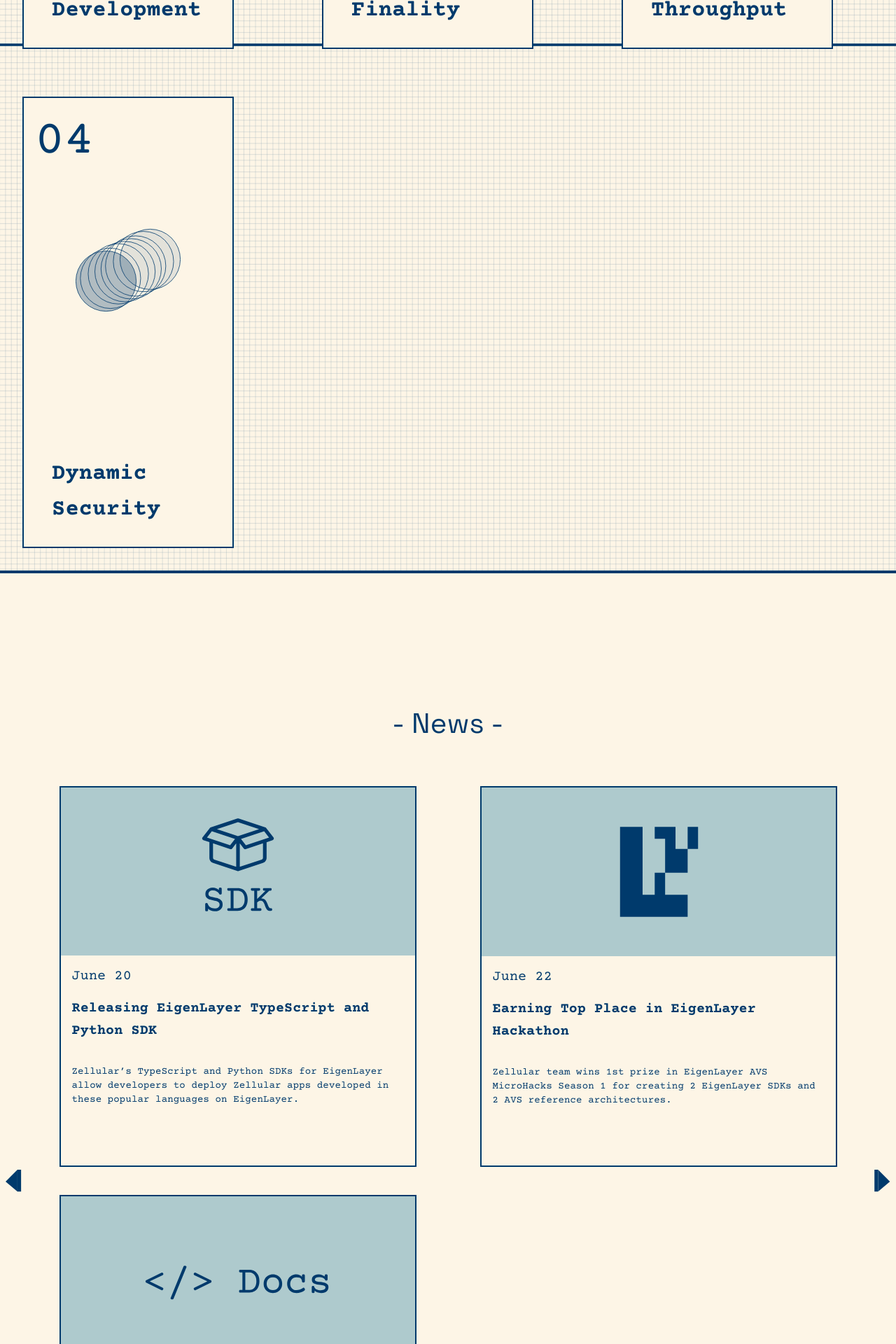
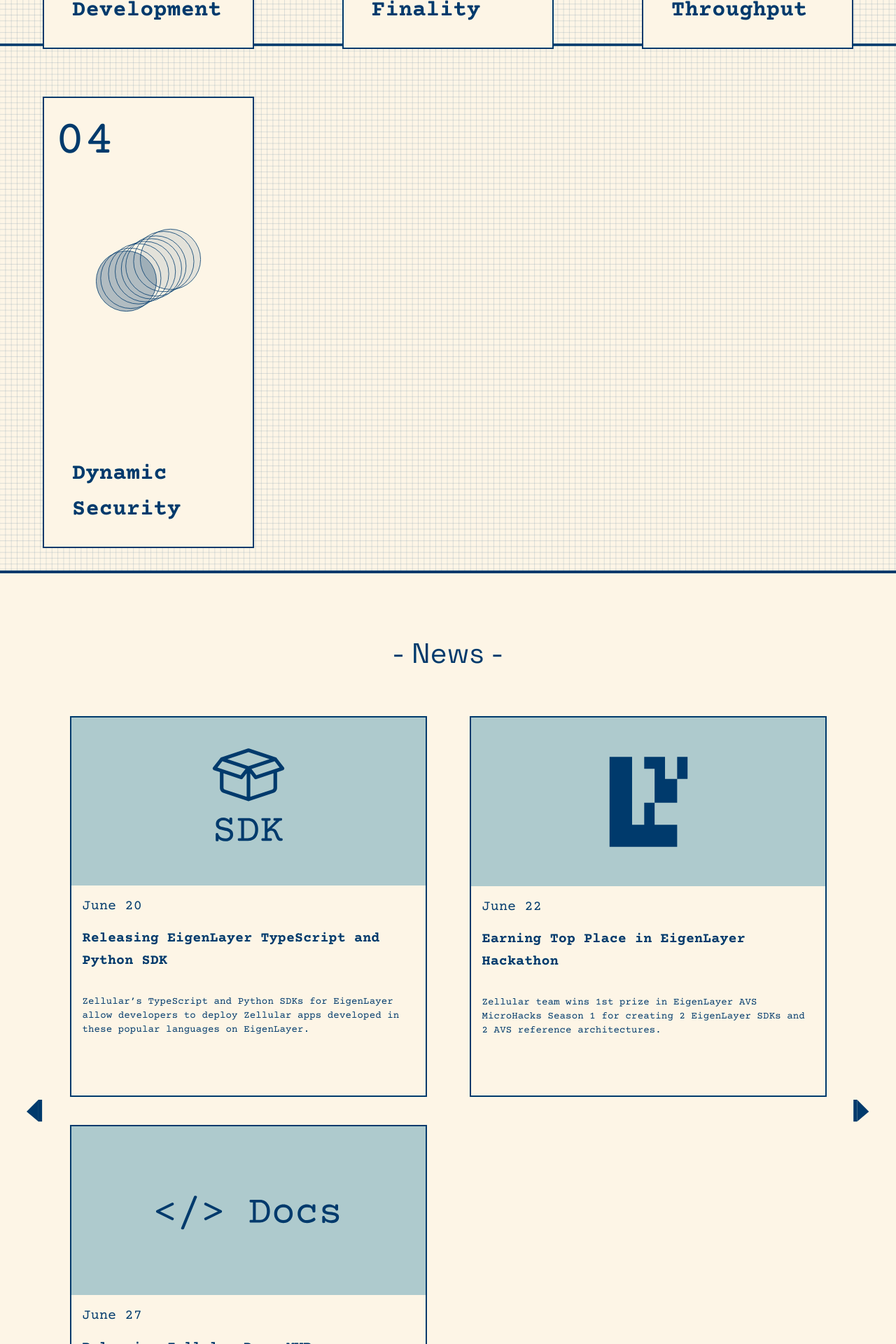
Before and after one commit to AzamHosseinian/Zellular-Ui, a React (Vite) app: page / in a window 1280 px wide. Shown: the part 1540-3460 px from the top of the page at 70% size. Built offline with nearby package versions, Linux system fonts and the light colour scheme; the HTML template or start-up script is replaced by a standard one.

Commit message:
update style

```diff
--- a/src/components/Advantage.jsx
+++ b/src/components/Advantage.jsx
@@ -100,7 +100,7 @@ const Advantage = () => {
           {" "}
           {/* Adjusted spacing to roughly 72px */}
           {advantages.map((adv, index) => (
-            <div className="" key={index}>
+            <div className="flex items-center justify-center" key={index}>
               <Paper
                 elevation={3}
                 sx={{
--- a/src/components/NewsSection.jsx
+++ b/src/components/NewsSection.jsx
@@ -67,11 +67,12 @@ const Slider = () => {
       id="news"
       sx={{
         backgroundColor: "#FDF5E6",
-        padding: "190px 0",
+        padding: "90px  30px",
         textAlign: "center",
         display: "flex",
         flexDirection: "column",
         alignItems: "center",
+        marginBottom: "150px",
       }}
     >
       <Typography
```
